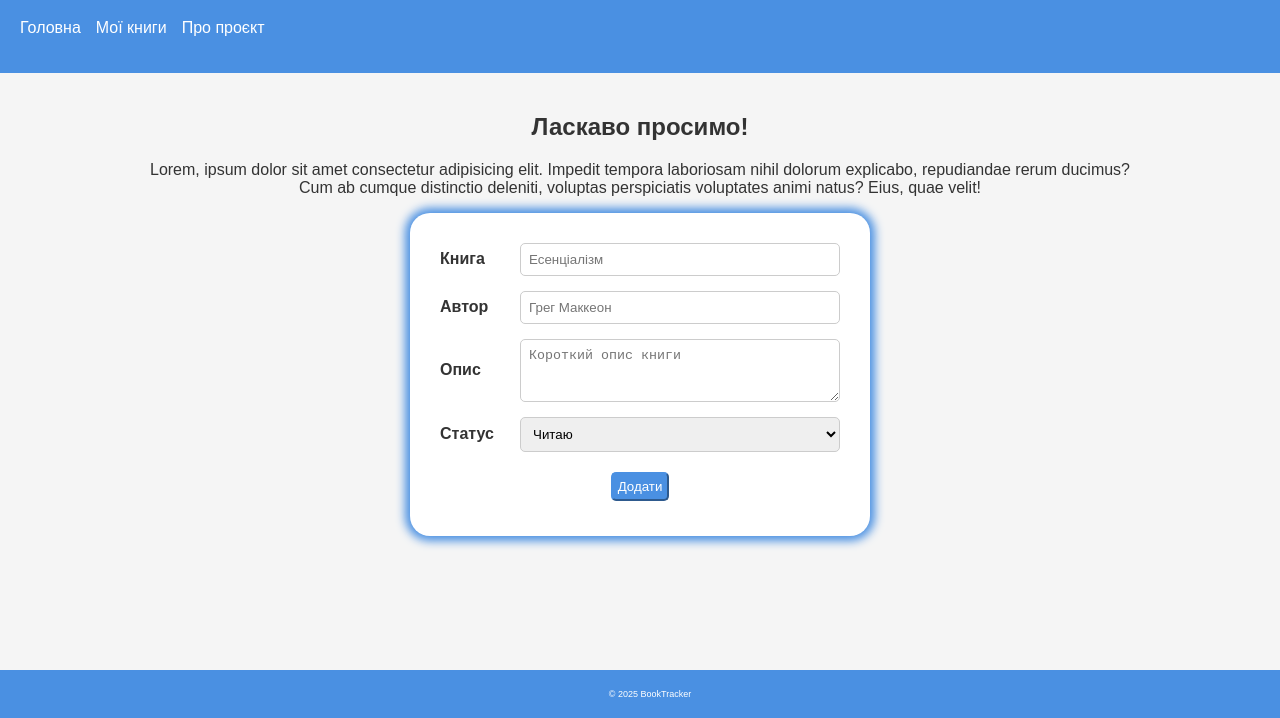
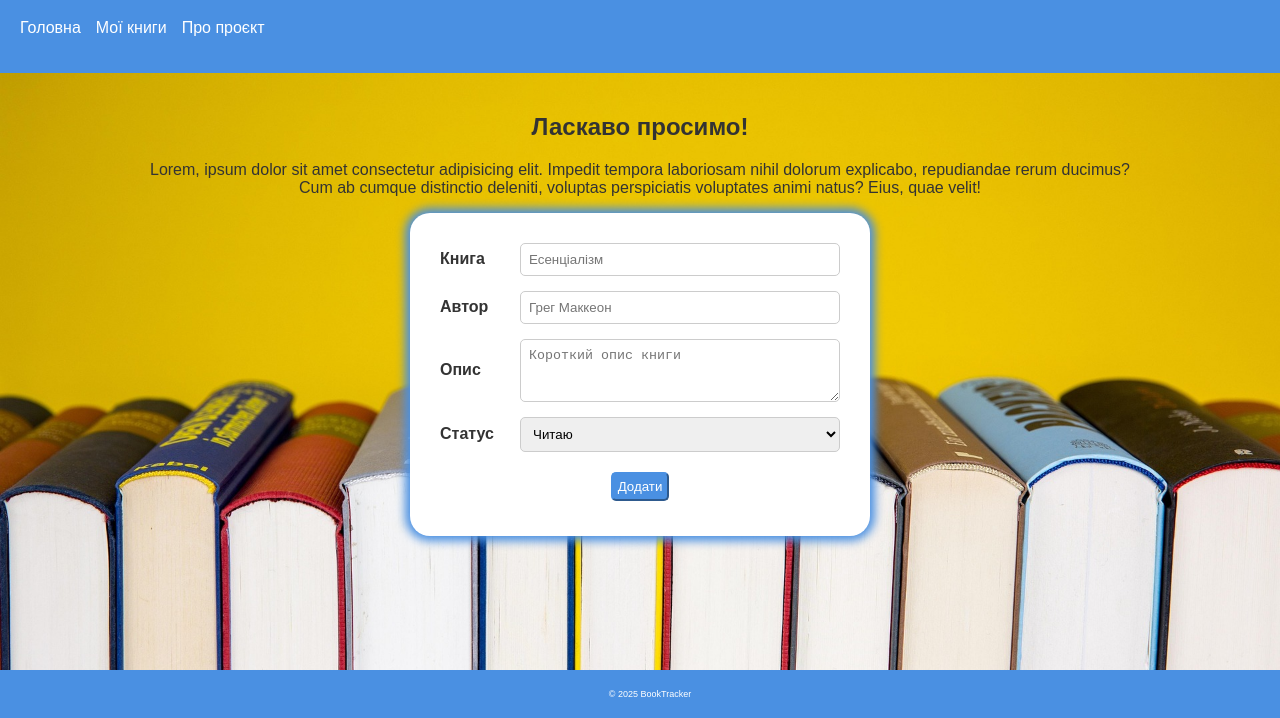
Before and after one commit to oOHumen/book-tracker, a website with bundled scripts: page index.html in a window 1280 px wide. Shown: the part 82-800 px from the top of the page. Built offline with nearby package versions, Linux system fonts and the light colour scheme.

Commit message:
background image and stypes added

```diff
--- a/assets/css/style.css
+++ b/assets/css/style.css
@@ -1,8 +1,19 @@
+/*
+color palete
+#DDB707
+#EBE7E3
+#3B3634
+#9C3F1D
+*/
+
 body {
     font-family: Arial, sans-serif;
     margin: 0;
     padding: 0;
-    background-color: #f5f5f5;
+    background-image: url(../img/books-1920.jpg);
+    background-repeat: no-repeat;
+    background-position: top;
+    background-size: cover;
     color: #333;
 }
 
--- a/ts/script.ts
+++ b/ts/script.ts
@@ -15,7 +15,7 @@ form.addEventListener('submit', (event) => {
         alert('Будь ласка, заповніть Назву книги та Автора');
     } else {
         const enteredBook: Book = { bookName, bookauthor, bookdescription, bookStatus };
-        const savedBooks: Book[] = JSON.parse(localStorage.getItem('savedBooks')!) || [];
+        const savedBooks: Book[] = JSON.parse(localStorage.getItem('savedBooks') ?? '[]');
         savedBooks.push(enteredBook);
         localStorage.setItem('savedBooks', JSON.stringify(savedBooks));
     }
```
Also changed, not shown: my-books.html (+1 -1 lines), assets/img/books-1920.jpg (added).
